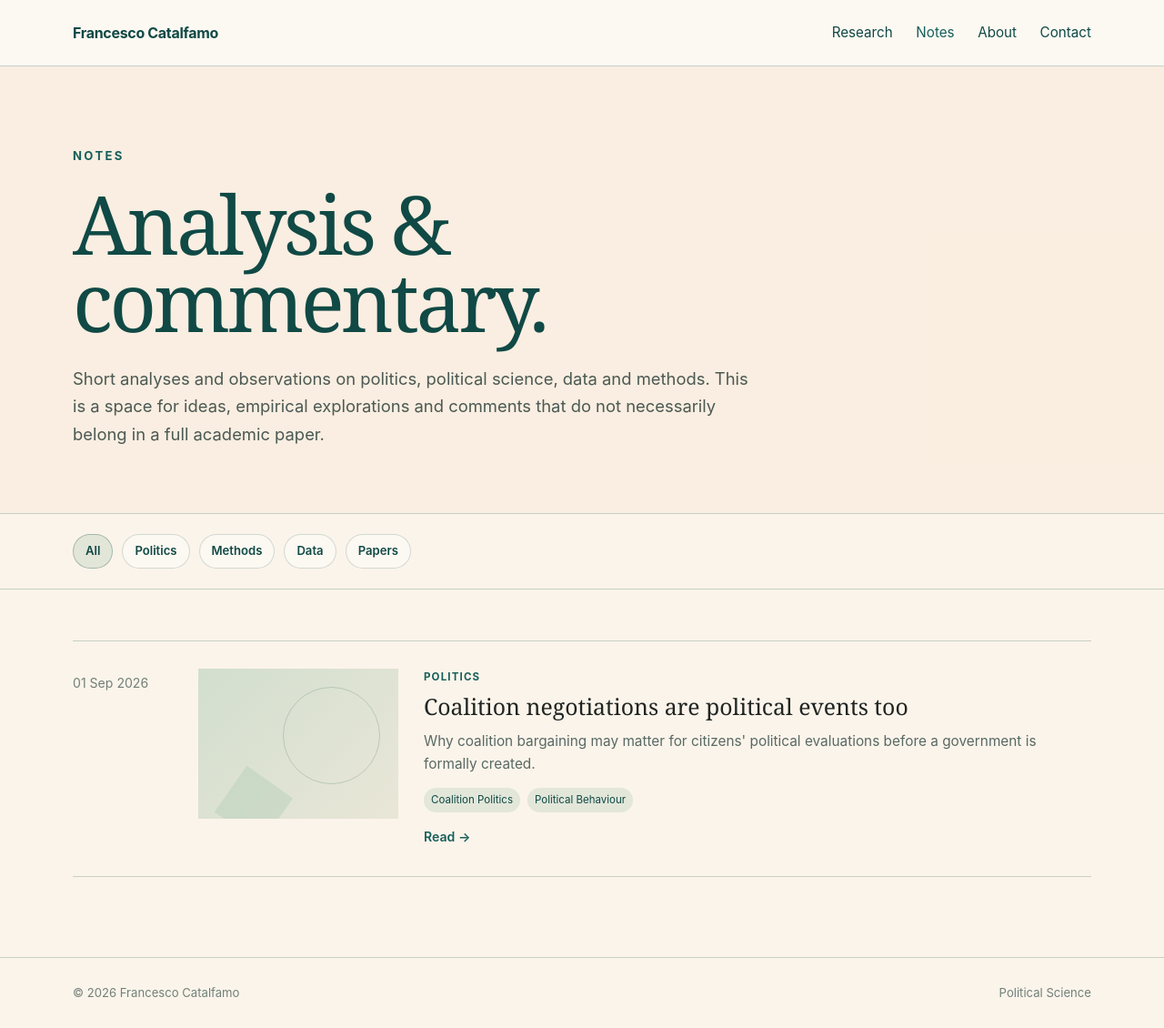
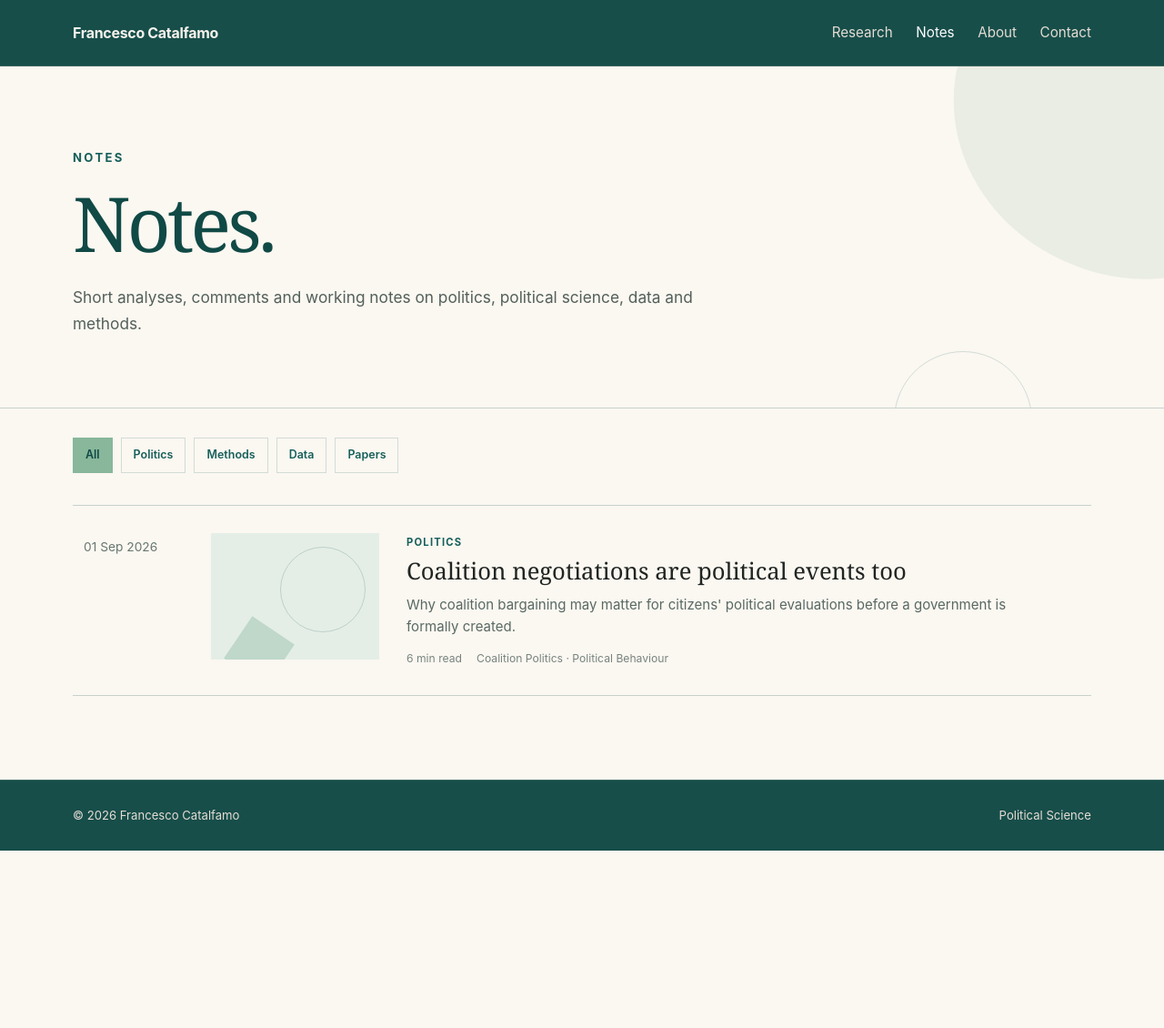
Before and after one commit to FCatalfamo/FCatalfamo.github.io, a Jekyll site: the page built from notes/index.html, in a window 1280 px wide and 1130 px high. Shown: the whole window at 91% size. Built offline with Jekyll 4.4.1, drawn with Linux system fonts in a browser that asks for light colours.

Commit message:
Update index.html

```diff
--- a/notes/index.html
+++ b/notes/index.html
@@ -30,22 +30,28 @@ title: Notes
             --petrol: #165f5a;
             --petrol-dark: #104945;
 
-            --ivory: rgba(246, 229, 209, 0.42);
+            --ivory: #fbf7f1;
+            --ivory-strong: #f6eee4;
 
             --sage: #88b79b;
-            --sage-soft: rgba(136, 183, 155, 0.22);
+            --sage-soft: rgba(136, 183, 155, 0.16);
+            --sage-medium: rgba(136, 183, 155, 0.28);
+
+            --dark-section: rgba(16, 73, 69, 0.92);
 
             --ink: #202522;
             --muted: #66716c;
 
+            --light-text: #f7f2ec;
+            --light-muted: #e5ddd4;
+            --light-soft: #f0e9e1;
+
             --line-dark: rgba(16, 73, 69, 0.22);
-
-            --paper: #ffffff;
+            --line-light: rgba(246, 229, 209, 0.24);
 
             --max-width: 1120px;
 
         }
-
 
 
         * {
@@ -53,11 +59,9 @@ title: Notes
         }
 
 
-
         html {
             scroll-behavior: smooth;
         }
-
 
 
         body {
@@ -82,12 +86,10 @@ title: Notes
         }
 
 
-
         a {
             color: inherit;
             text-decoration: none;
         }
-
 
 
         img {
@@ -95,6 +97,12 @@ title: Notes
             max-width: 100%;
         }
 
+
+        button {
+
+            font: inherit;
+
+        }
 
 
         .container {
@@ -120,14 +128,13 @@ title: Notes
 
             z-index: 100;
 
-            background: rgba(252, 248, 243, 0.94);
+            background: rgba(16, 73, 69, 0.97);
 
             backdrop-filter: blur(12px);
 
-            border-bottom: 1px solid var(--line-dark);
+            border-bottom: 1px solid rgba(246, 229, 209, 0.16);
 
         }
-
 
 
         .navbar {
@@ -145,17 +152,15 @@ title: Notes
         }
 
 
-
         .site-name {
 
             font-weight: 700;
 
             letter-spacing: -0.02em;
 
-            color: var(--petrol-dark);
+            color: var(--light-text);
 
         }
-
 
 
         .nav-links {
@@ -171,21 +176,19 @@ title: Notes
         }
 
 
-
         .nav-links a {
 
-            color: var(--petrol-dark);
+            color: var(--light-muted);
 
             transition: color 0.18s ease;
 
         }
 
 
-
         .nav-links a:hover,
         .nav-links a.active {
 
-            color: var(--petrol);
+            color: #ffffff;
 
         }
 
@@ -198,12 +201,72 @@ title: Notes
 
         .notes-hero {
 
-            padding: 88px 0 72px;
+            position: relative;
+
+            overflow: hidden;
+
+            padding: 90px 0 78px;
 
             background: var(--ivory);
 
         }
 
+
+        .notes-hero::before {
+
+            content: "";
+
+            position: absolute;
+
+            width: 370px;
+
+            height: 330px;
+
+            right: -135px;
+
+            top: -100px;
+
+            background: var(--sage-soft);
+
+            border-radius:
+                50% 50% 43% 57%
+                / 42% 58% 42% 58%;
+
+            transform: rotate(8deg);
+
+        }
+
+
+        .notes-hero::after {
+
+            content: "";
+
+            position: absolute;
+
+            width: 150px;
+
+            height: 150px;
+
+            right: 145px;
+
+            bottom: -90px;
+
+            border: 1px solid rgba(22, 95, 90, 0.18);
+
+            border-radius: 50%;
+
+        }
+
+
+        .hero-inner {
+
+            position: relative;
+
+            z-index: 1;
+
+            max-width: 790px;
+
+        }
 
 
         .eyebrow {
@@ -223,7 +286,6 @@ title: Notes
         }
 
 
-
         .notes-hero h1 {
 
             font-family:
@@ -231,31 +293,47 @@ title: Notes
                 "Times New Roman",
                 serif;
 
-            font-size: clamp(3.5rem, 7vw, 5.8rem);
+            font-size: clamp(3.8rem, 6.5vw, 5.7rem);
 
-            line-height: 0.95;
+            line-height: 0.96;
 
-            letter-spacing: -0.04em;
+            letter-spacing: -0.045em;
 
             font-weight: 500;
 
             color: var(--petrol-dark);
 
-            margin: 0 0 28px;
+            margin: 0 0 27px;
+
+        }
+
+
+        .hero-intro {
+
+            max-width: 720px;
+
+            color: #53605a;
+
+            font-size: 1.08rem;
+
+            line-height: 1.7;
+
+            margin: 0;
 
         }
 
 
 
-        .notes-intro {
+        /* ======================================
+           NOTES SECTION
+        ====================================== */
 
-            max-width: 760px;
 
-            font-size: 1.15rem;
+        .notes-section {
 
-            color: #4c5953;
+            padding: 32px 0 92px;
 
-            margin: 0;
+            border-top: 1px solid var(--line-dark);
 
         }
 
@@ -266,115 +344,140 @@ title: Notes
         ====================================== */
 
 
-        .filters-section {
-
-            border-top: 1px solid var(--line-dark);
-
-            border-bottom: 1px solid var(--line-dark);
-
-            padding: 22px 0;
-
-        }
-
-
-
         .filters {
 
             display: flex;
 
             flex-wrap: wrap;
 
-            gap: 10px;
+            gap: 9px;
+
+            margin-bottom: 35px;
 
         }
 
 
+        .filter-button {
 
-        .filter-pill {
+            appearance: none;
 
-            display: inline-flex;
+            border: 1px solid rgba(22, 95, 90, 0.18);
 
-            align-items: center;
+            background: transparent;
 
-            justify-content: center;
+            color: var(--petrol);
 
-            padding: 7px 13px;
+            padding: 8px 13px;
 
-            border: 1px solid rgba(16, 73, 69, 0.18);
+            cursor: pointer;
 
-            border-radius: 999px;
-
-            color: var(--petrol-dark);
-
-            background: rgba(255,255,255,0.35);
-
-            font-size: 0.82rem;
+            font-size: 0.78rem;
 
             font-weight: 600;
+
+            transition:
+                background 0.18s ease,
+                color 0.18s ease,
+                border-color 0.18s ease;
 
         }
 
 
+        .filter-button:hover {
 
-        .filter-pill.active {
+            background: rgba(136, 183, 155, 0.12);
 
-            background: var(--sage-soft);
+            border-color: rgba(136, 183, 155, 0.42);
 
-            border-color: rgba(16, 73, 69, 0.30);
+        }
+
+
+        .filter-button.active {
+
+            background: var(--sage);
+
+            border-color: var(--sage);
+
+            color: var(--petrol-dark);
 
         }
 
 
 
         /* ======================================
-           NOTES LIST
+           NOTE LIST
         ====================================== */
 
 
-        .notes-section {
-
-            padding: 56px 0 88px;
-
-        }
-
-
-
-        .notes-list {
+        .note-list {
 
             border-top: 1px solid var(--line-dark);
 
         }
 
 
-
-        .note-item {
+        .note-row {
 
             display: grid;
 
-            grid-template-columns: 110px 220px 1fr;
+            grid-template-columns:
+                110px
+                minmax(150px, 185px)
+                minmax(0, 1fr);
 
-            gap: 28px;
+            gap: 30px;
 
             align-items: start;
 
-            padding: 30px 0;
+            padding: 30px 12px;
 
             border-bottom: 1px solid var(--line-dark);
+
+            transition:
+                background 0.18s ease,
+                padding 0.18s ease;
+
+        }
+
+
+        .note-row:hover {
+
+            background: rgba(136, 183, 155, 0.09);
+
+            padding-left: 18px;
+            padding-right: 18px;
+
+        }
+
+
+        .note-row.hidden {
+
+            display: none;
 
         }
 
 
 
+        /* ======================================
+           DATE
+        ====================================== */
+
+
         .note-date {
 
-            color: #718078;
+            color: #687771;
 
-            font-size: 0.88rem;
+            font-size: 0.86rem;
 
             padding-top: 4px;
 
         }
 
+
+
+        /* ======================================
+           IMAGE
+        ====================================== */
 
 
         .note-image-link {
@@ -383,10 +486,9 @@ title: Notes
 
             overflow: hidden;
 
-            background: var(--sage-soft);
+            background: #e4eee7;
 
         }
-
 
 
         .note-image {
@@ -404,7 +506,6 @@ title: Notes
         }
 
 
-
         .note-image-link:hover .note-image {
 
             transform: scale(1.025);
@@ -414,78 +515,74 @@ title: Notes
         }
 
 
-
-        .note-image-placeholder {
+        .note-placeholder {
 
             width: 100%;
 
             aspect-ratio: 4 / 3;
 
-            background:
-                linear-gradient(
-                    135deg,
-                    rgba(136, 183, 155, 0.18),
-                    rgba(246, 229, 209, 0.35)
-                );
-
             position: relative;
 
             overflow: hidden;
+
+            background: #e4eee7;
+
+        }
+
+
+        .note-placeholder::before {
+
+            content: "";
+
+            position: absolute;
+
+            width: 92px;
+
+            height: 92px;
+
+            border-radius: 50%;
+
+            border: 1px solid rgba(16, 73, 69, 0.18);
+
+            top: 15px;
+
+            right: 15px;
+
+        }
+
+
+        .note-placeholder::after {
+
+            content: "";
+
+            position: absolute;
+
+            width: 56px;
+
+            height: 56px;
+
+            background: rgba(136, 183, 155, 0.40);
+
+            left: 25px;
+
+            bottom: -19px;
+
+            transform: rotate(34deg);
 
         }
 
 
 
-        .note-image-placeholder::before {
-
-            content: "";
-
-            position: absolute;
-
-            width: 105px;
-
-            height: 105px;
-
-            border-radius: 50%;
-
-            border: 1px solid rgba(16, 73, 69, 0.18);
-
-            top: 20px;
-
-            right: 20px;
-
-        }
-
-
-
-        .note-image-placeholder::after {
-
-            content: "";
-
-            position: absolute;
-
-            width: 62px;
-
-            height: 62px;
-
-            background: var(--sage-soft);
-
-            bottom: -16px;
-
-            left: 30px;
-
-            transform: rotate(35deg);
-
-        }
-
+        /* ======================================
+           NOTE CONTENT
+        ====================================== */
 
 
         .note-content {
 
-            min-width: 0;
+            padding-top: 1px;
 
         }
-
 
 
         .note-category {
@@ -494,16 +591,15 @@ title: Notes
 
             text-transform: uppercase;
 
-            letter-spacing: 0.1em;
+            font-size: 0.7rem;
 
-            font-size: 0.72rem;
+            letter-spacing: 0.11em;
 
             font-weight: 700;
 
             margin-bottom: 7px;
 
         }
-
 
 
         .note-title {
@@ -513,18 +609,17 @@ title: Notes
                 "Times New Roman",
                 serif;
 
-            font-size: 1.55rem;
+            font-size: clamp(1.35rem, 2vw, 1.7rem);
 
-            line-height: 1.25;
+            line-height: 1.22;
 
             font-weight: 500;
 
-            margin: 0 0 10px;
+            margin: 0 0 9px;
 
             color: var(--ink);
 
         }
-
 
 
         .note-title a {
@@ -534,7 +629,6 @@ title: Notes
         }
 
 
-
         .note-title a:hover {
 
             color: var(--petrol);
@@ -542,78 +636,41 @@ title: Notes
         }
 
 
-
         .note-description {
 
             color: #596963;
 
-            font-size: 0.96rem;
+            font-size: 0.94rem;
+
+            line-height: 1.6;
+
+            max-width: 670px;
 
             margin: 0;
-
-            max-width: 700px;
 
         }
 
 
-
-        .note-tags {
+        .note-meta {
 
             display: flex;
 
             flex-wrap: wrap;
 
-            gap: 8px;
+            gap: 7px 16px;
 
-            margin-top: 14px;
+            margin-top: 13px;
+
+            color: #78847f;
+
+            font-size: 0.76rem;
 
         }
 
 
+        .empty-state {
 
-        .note-tag {
-
-            font-size: 0.72rem;
-
-            color: var(--petrol-dark);
-
-            background: var(--sage-soft);
-
-            padding: 4px 8px;
-
-            border-radius: 999px;
-
-        }
-
-
-
-        .note-read {
-
-            display: inline-block;
-
-            margin-top: 15px;
-
-            color: var(--petrol);
-
-            font-weight: 600;
-
-            font-size: 0.88rem;
-
-        }
-
-
-
-        .note-read:hover {
-
-            color: var(--petrol-dark);
-
-        }
-
-
-
-        .empty-notes {
-
-            padding: 36px 0;
+            padding: 48px 0;
 
             color: var(--muted);
 
@@ -628,16 +685,17 @@ title: Notes
 
         .site-footer {
 
-            border-top: 1px solid var(--line-dark);
+            background: rgba(16, 73, 69, 0.97);
+
+            border-top: 1px solid rgba(246, 229, 209, 0.16);
 
             padding: 28px 0;
 
-            color: #718078;
+            color: var(--light-muted);
 
             font-size: 0.82rem;
 
         }
-
 
 
         .footer-inner {
@@ -659,11 +717,14 @@ title: Notes
         ====================================== */
 
 
-        @media (max-width: 820px) {
+        @media (max-width: 790px) {
 
-            .note-item {
+            .note-row {
 
-                grid-template-columns: 90px 180px 1fr;
+                grid-template-columns:
+                    90px
+                    145px
+                    minmax(0, 1fr);
 
                 gap: 20px;
 
@@ -678,7 +739,7 @@ title: Notes
         ====================================== */
 
 
-        @media (max-width: 640px) {
+        @media (max-width: 600px) {
 
             .navbar {
 
@@ -691,7 +752,6 @@ title: Notes
                 gap: 10px;
 
             }
-
 
 
             .nav-links {
@@ -707,44 +767,42 @@ title: Notes
             }
 
 
-
             .notes-hero {
 
-                padding: 62px 0 54px;
+                padding: 62px 0 52px;
 
             }
 
 
+            .notes-section {
 
-            .note-item {
+                padding-bottom: 64px;
+
+            }
+
+
+            .note-row {
 
                 grid-template-columns: 1fr;
 
                 gap: 12px;
 
-            }
-
-
-
-            .note-date {
-
-                padding-top: 0;
+                padding: 26px 0;
 
             }
 
 
+            .note-row:hover {
 
-            .note-image-link {
-
-                max-width: 320px;
+                padding-left: 0;
+                padding-right: 0;
 
             }
 
 
+            .note-image-link {
 
-            .note-title {
-
-                font-size: 1.35rem;
+                max-width: 270px;
 
             }
 
@@ -801,6 +862,7 @@ title: Notes
 
             </nav>
 
+
         </div>
 
     </header>
@@ -811,68 +873,35 @@ title: Notes
     <main>
 
 
-        <!-- HERO -->
+        <!-- ======================================
+             HERO
+        ====================================== -->
 
 
         <section class="notes-hero">
 
             <div class="container">
 
+                <div class="hero-inner">
+
+
                     <div class="eyebrow">
                         Notes
                     </div>
 
+
                     <h1>
-                    Analysis &amp;<br>
-                    commentary.
+                        Notes.
                     </h1>
 
-                <p class="notes-intro">
 
-                    Short analyses and observations on politics,
-                    political science, data and methods.
+                    <p class="hero-intro">
 
-                    This is a space for ideas, empirical explorations
-                    and comments that do not necessarily belong
-                    in a full academic paper.
+                        Short analyses, comments and working notes on
+                        politics, political science, data and methods.
 
                     </p>
 
-            </div>
-
-        </section>
-
-
-
-
-        <!-- FILTERS -->
-
-
-        <section class="filters-section">
-
-            <div class="container">
-
-                <div class="filters">
-
-                    <span class="filter-pill active">
-                        All
-                    </span>
-
-                    <span class="filter-pill">
-                        Politics
-                    </span>
-
-                    <span class="filter-pill">
-                        Methods
-                    </span>
-
-                    <span class="filter-pill">
-                        Data
-                    </span>
-
-                    <span class="filter-pill">
-                        Papers
-                    </span>
 
                 </div>
 
@@ -883,14 +912,73 @@ title: Notes
 
 
 
-        <!-- NOTES ARCHIVE -->
+        <!-- ======================================
+             NOTES ARCHIVE
+        ====================================== -->
 
 
         <section class="notes-section">
 
             <div class="container">
 
-                <div class="notes-list">
+
+                <!-- FILTERS -->
+
+
+                <div
+                    class="filters"
+                    aria-label="Filter notes by category"
+                >
+
+
+                    <button
+                        class="filter-button active"
+                        type="button"
+                        data-filter="all"
+                    >
+                        All
+                    </button>
+
+
+                    <button
+                        class="filter-button"
+                        type="button"
+                        data-filter="politics"
+                    >
+                        Politics
+                    </button>
+
+
+                    <button
+                        class="filter-button"
+                        type="button"
+                        data-filter="methods"
+                    >
+                        Methods
+                    </button>
+
+
+                    <button
+                        class="filter-button"
+                        type="button"
+                        data-filter="data"
+                    >
+                        Data
+                    </button>
+
+
+                    <button
+                        class="filter-button"
+                        type="button"
+                        data-filter="papers"
+                    >
+                        Papers
+                    </button>
+
+
+                </div>
+
+
 
 
                 {% assign sorted_notes = site.notes | sort: "date" | reverse %}
@@ -899,10 +987,19 @@ title: Notes
                 {% if sorted_notes.size > 0 %}
 
 
+                    <div class="note-list">
+
+
                         {% for note in sorted_notes %}
 
 
-                            <article class="note-item">
+                            <article
+                                class="note-row"
+                                data-category="{{ note.category | default: '' | downcase }}"
+                            >
+
+
+                                <!-- DATE -->
 
 
                                 <div class="note-date">
@@ -914,29 +1011,52 @@ title: Notes
 
 
 
+                                <!-- IMAGE -->
+
+
                                 <a
                                     class="note-image-link"
                                     href="{{ note.url }}"
                                 >
 
+
                                     {% if note.image %}
+
 
                                         <img
                                             class="note-image"
                                             src="{{ note.image }}"
                                             alt="Cover image for {{ note.title }}"
+                                            onerror="
+                                                this.style.display='none';
+                                                this.nextElementSibling.style.display='block';
+                                            "
                                         >
+
+
+                                        <div
+                                            class="note-placeholder"
+                                            style="display:none;"
+                                        >
+                                        </div>
+
 
                                     {% else %}
 
-                                        <div class="note-image-placeholder">
+
+                                        <div class="note-placeholder">
                                         </div>
 
+
                                     {% endif %}
+
 
                                 </a>
 
 
+
+
+                                <!-- CONTENT -->
 
 
                                 <div class="note-content">
@@ -944,11 +1064,11 @@ title: Notes
 
                                     {% if note.category %}
 
+
                                         <div class="note-category">
+                                            {{ note.category }}
+                                        </div>
 
-                                            {{ note.category }}
-
-                                        </div>
 
                                     {% endif %}
 
@@ -958,9 +1078,7 @@ title: Notes
                                     <h2 class="note-title">
 
                                         <a href="{{ note.url }}">
-
                                             {{ note.title }}
-
                                         </a>
 
                                     </h2>
@@ -970,44 +1088,45 @@ title: Notes
 
                                     {% if note.description %}
 
+
                                         <p class="note-description">
+                                            {{ note.description }}
+                                        </p>
 
-                                            {{ note.description }}
-
-                                        </p>
 
                                     {% endif %}
 
 
 
 
-                                    {% if note.tags %}
+                                    {% if note.reading_time or note.tags %}
 
-                                        <div class="note-tags">
 
-                                            {% for tag in note.tags %}
+                                        <div class="note-meta">
 
-                                                <span class="note-tag">
 
-                                                    {{ tag }}
+                                            {% if note.reading_time %}
 
+                                                <span>
+                                                    {{ note.reading_time }}
                                                 </span>
-
-                                            {% endfor %}
-
-                                        </div>
 
                                             {% endif %}
 
 
+                                            {% if note.tags %}
+
+                                                <span>
+                                                    {{ note.tags | join: " · " }}
+                                                </span>
+
+                                            {% endif %}
 
 
-                                    <a
-                                        class="note-read"
-                                        href="{{ note.url }}"
-                                    >
-                                        Read →
-                                    </a>
+                                        </div>
+
+
+                                    {% endif %}
 
 
                                 </div>
@@ -1019,20 +1138,19 @@ title: Notes
                         {% endfor %}
 
 
+                    </div>
+
+
                 {% else %}
 
 
-                        <div class="empty-notes">
-
+                    <div class="empty-state">
                         No notes published yet.
-
                     </div>
 
 
                 {% endif %}
 
-
-                </div>
 
             </div>
 
```
Also changed, not shown: other parts of notes/index.html (+10 -13 lines). Lines whose indentation alone changed are shown as unchanged.
